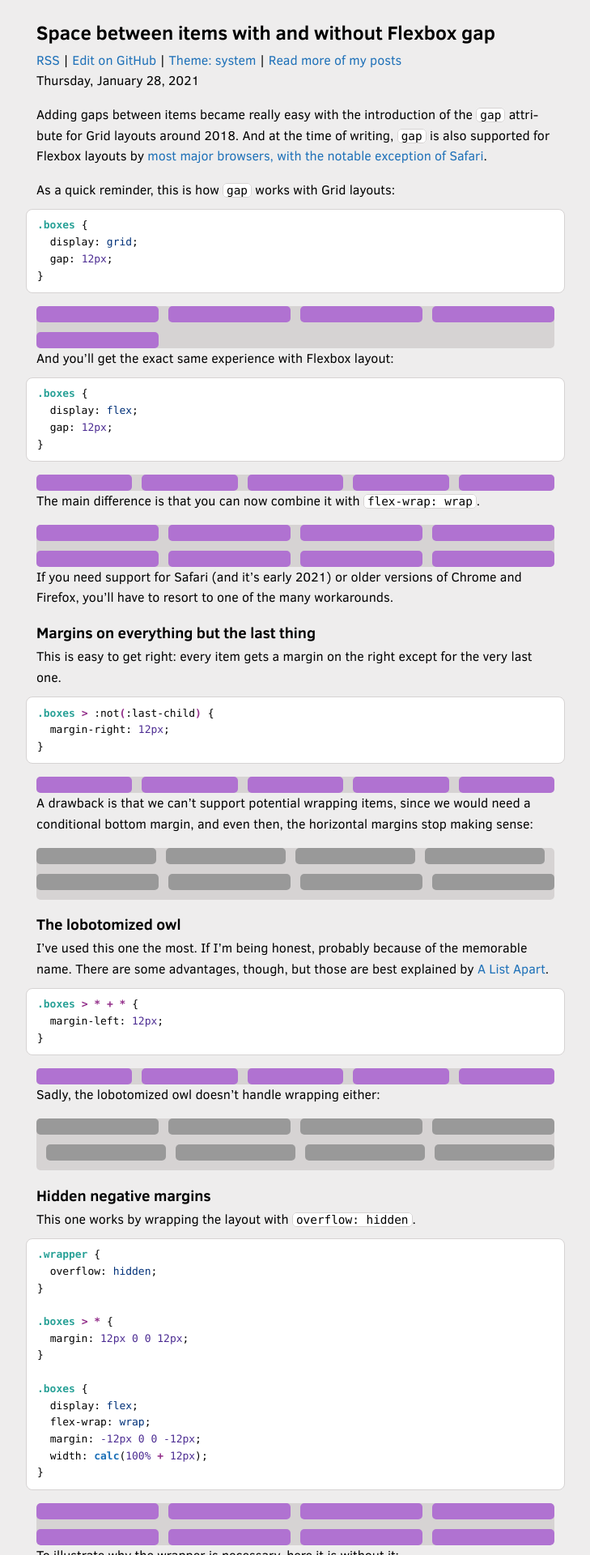
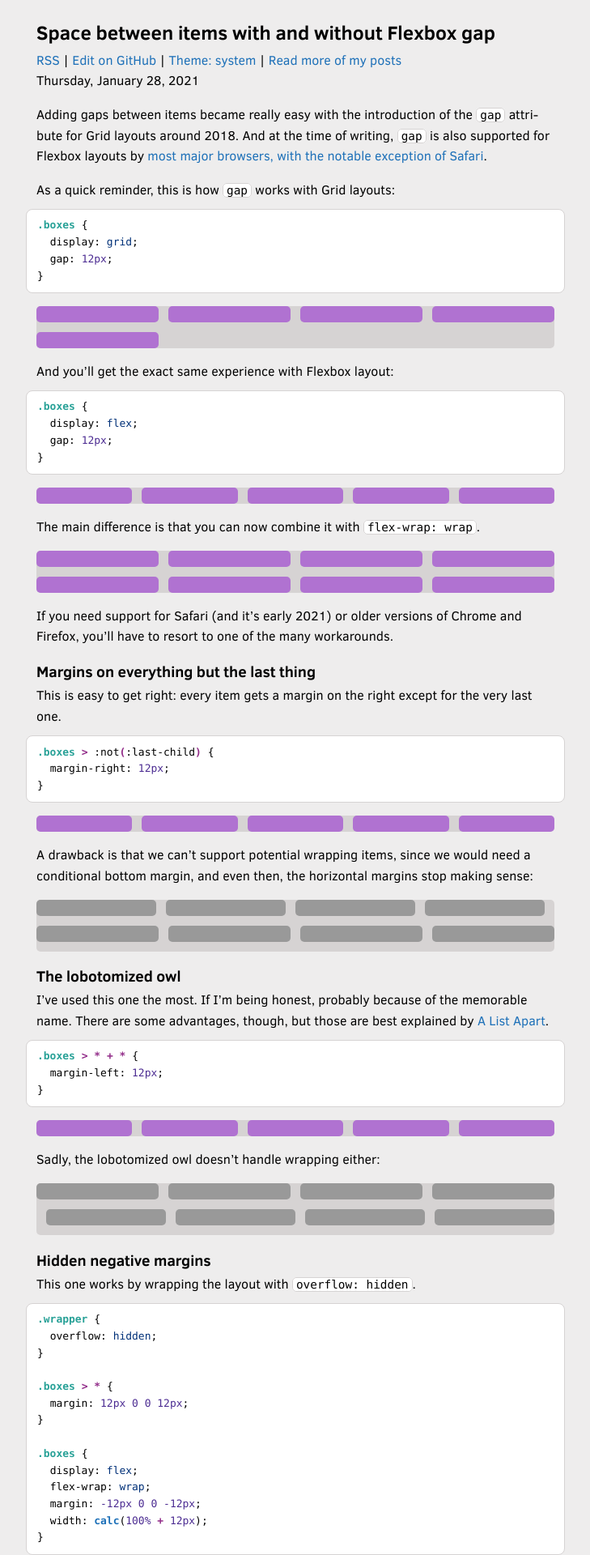
Before and after one commit to fnune/fnune.github.io, a Jekyll site: the page built from _posts/2021-01-28-space-between-items-with-and-without-flexbox-gap.markdown, in a window 1280 px wide. Shown: the top 1920 px of the page at 81% size, without its empty margins (275-1004 px from the left). Built offline with Jekyll 4.4.1, drawn with Linux system fonts in a browser that asks for light colours.

Commit message:
Add vertical spacing to flexbox-gap demo boxes

```diff
--- a/_posts/2021-01-28-space-between-items-with-and-without-flexbox-gap.markdown
+++ b/_posts/2021-01-28-space-between-items-with-and-without-flexbox-gap.markdown
@@ -246,6 +246,11 @@ I'm looking forward to using `gap` with Flexbox. Especially once the next major
 Thanks to [sirlantis for a careful review of this post](https://github.com/fnune/fnune.github.io/pull/17).
 
 <style>
+.boxes,
+.boxes-wrapper--negative-margins {
+  margin: 1rem 0;
+}
+
 .boxes {
   display: flex;
   border-radius: 5px;
--- a/_scss/main.scss
+++ b/_scss/main.scss
@@ -81,8 +81,8 @@ pre {
 
 blockquote {
   margin: $block-spacing 0;
-  padding: 0.2em 0 0.2em 1.25em;
-  border-left: 3px solid var(--border);
+  padding: 0.1em 0 0.1em 1.4em;
+  border-left: 3px solid var(--muted);
   color: var(--fg);
 
   > :first-child {
@@ -119,9 +119,10 @@ ol {
 
 hr {
   border: none;
+  width: 4rem;
   height: $border-width;
-  color: var(--border);
-  background-color: var(--border);
+  margin: ($block-spacing * 2) auto;
+  background-color: var(--muted);
 }
 
 a {
```
